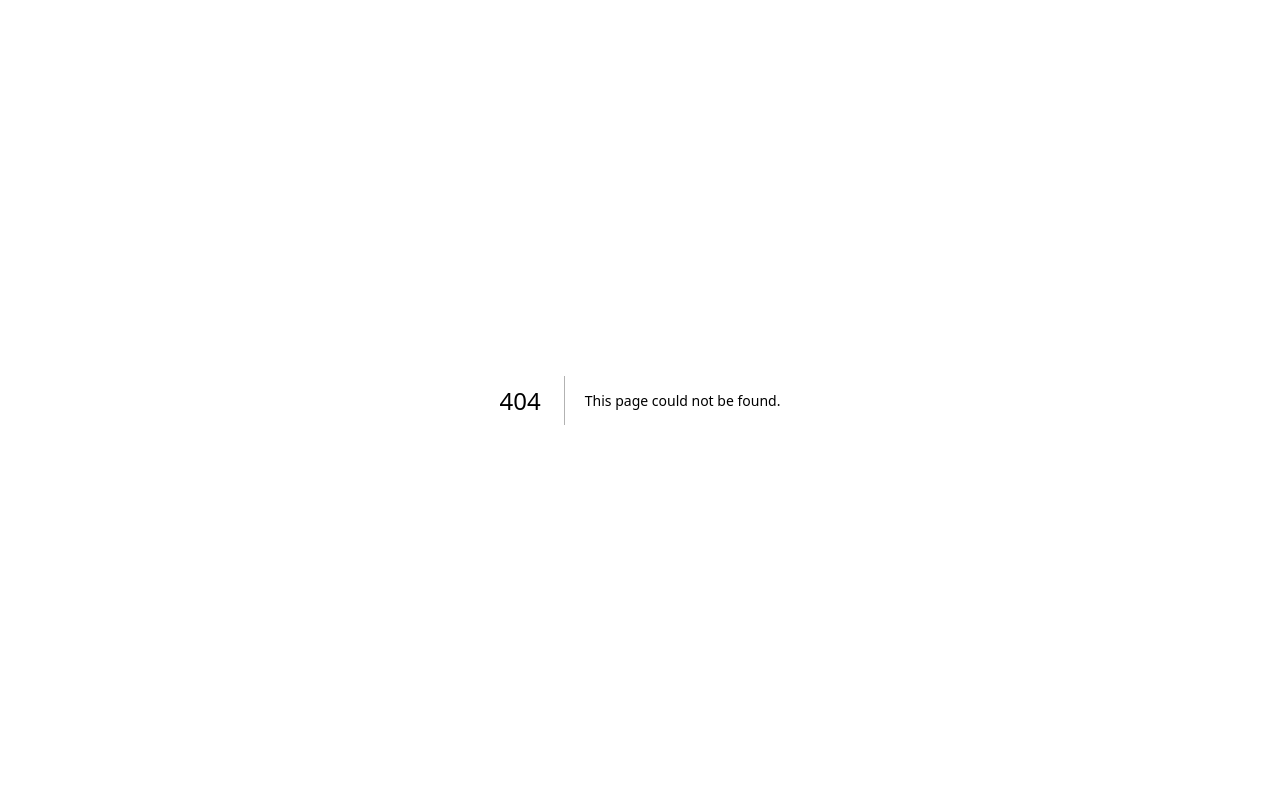
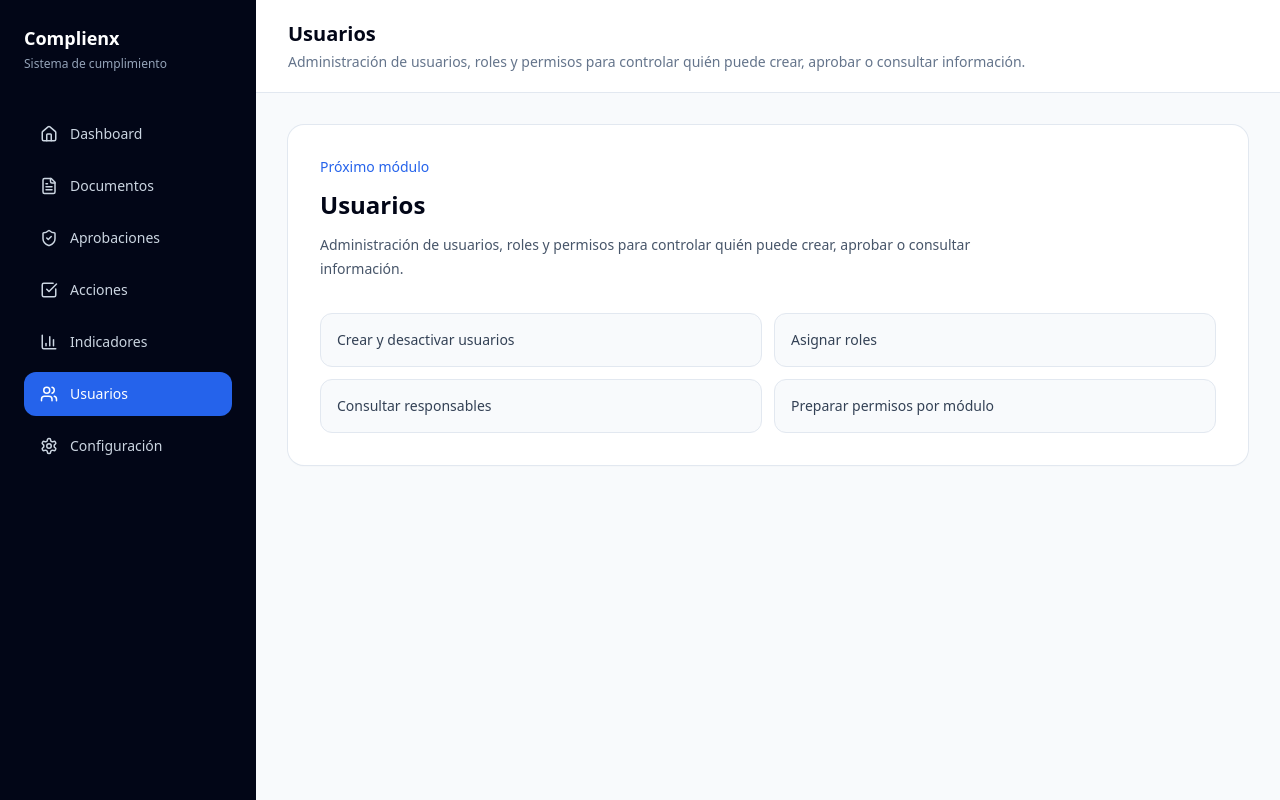
Before and after one commit to Poiuh547/complienx, a Next.js app in the folder frontend/: page /users in a window 1280 px wide. Before the commit this address had no page. Built offline with nearby package versions, Linux system fonts and the light colour scheme.

Commit message:
frontend: add users placeholder page

```diff
--- /dev/null
+++ b/frontend/src/app/users/page.tsx
@@ -0,0 +1,17 @@
+import { PlaceholderPage } from "@/components/placeholder-page";
+
+export default function UsersPage() {
+  return (
+    <PlaceholderPage
+      activeItem="Usuarios"
+      description="Administración de usuarios, roles y permisos para controlar quién puede crear, aprobar o consultar información."
+      items={[
+        "Crear y desactivar usuarios",
+        "Asignar roles",
+        "Consultar responsables",
+        "Preparar permisos por módulo"
+      ]}
+      title="Usuarios"
+    />
+  );
+}
```
